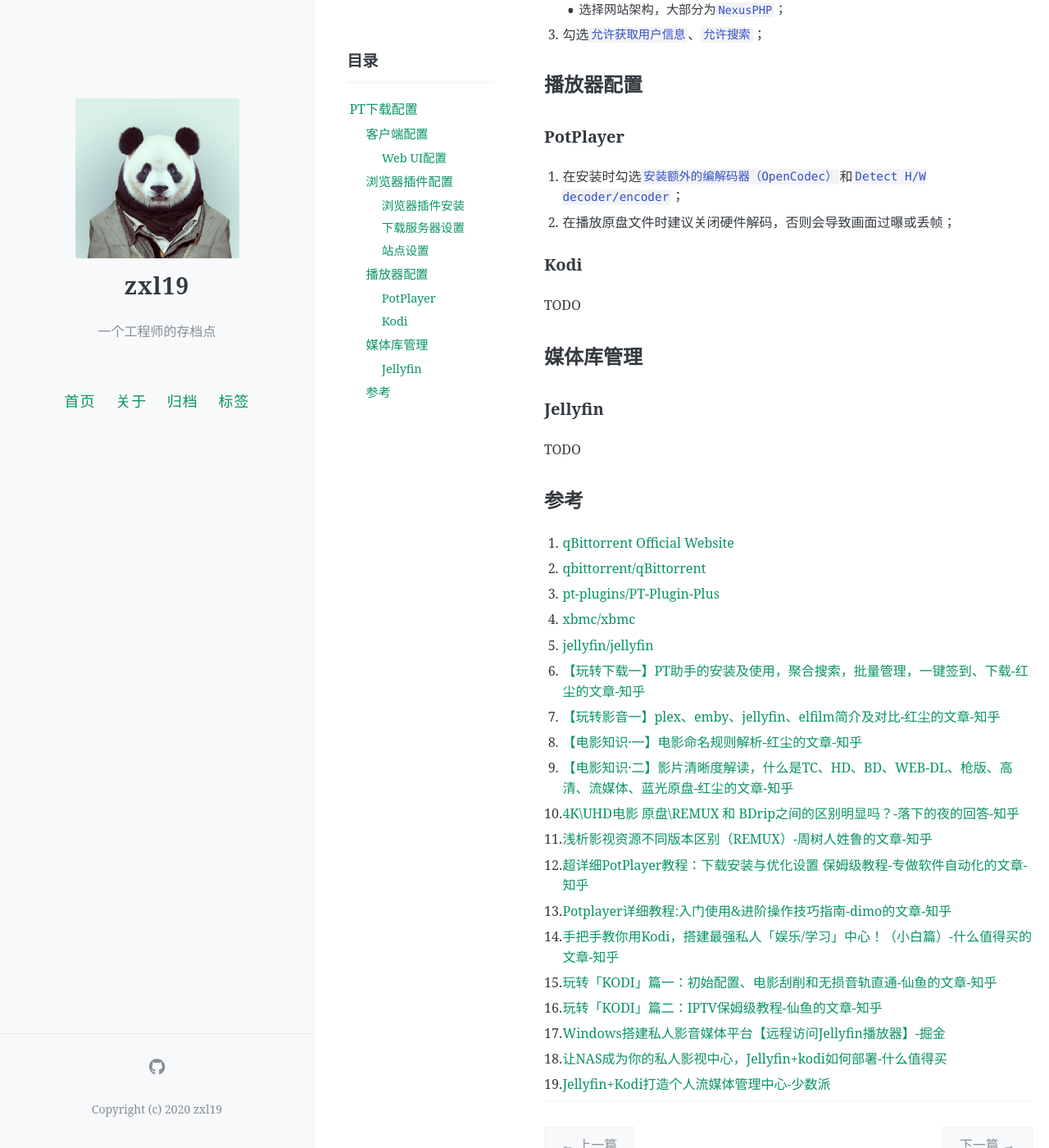
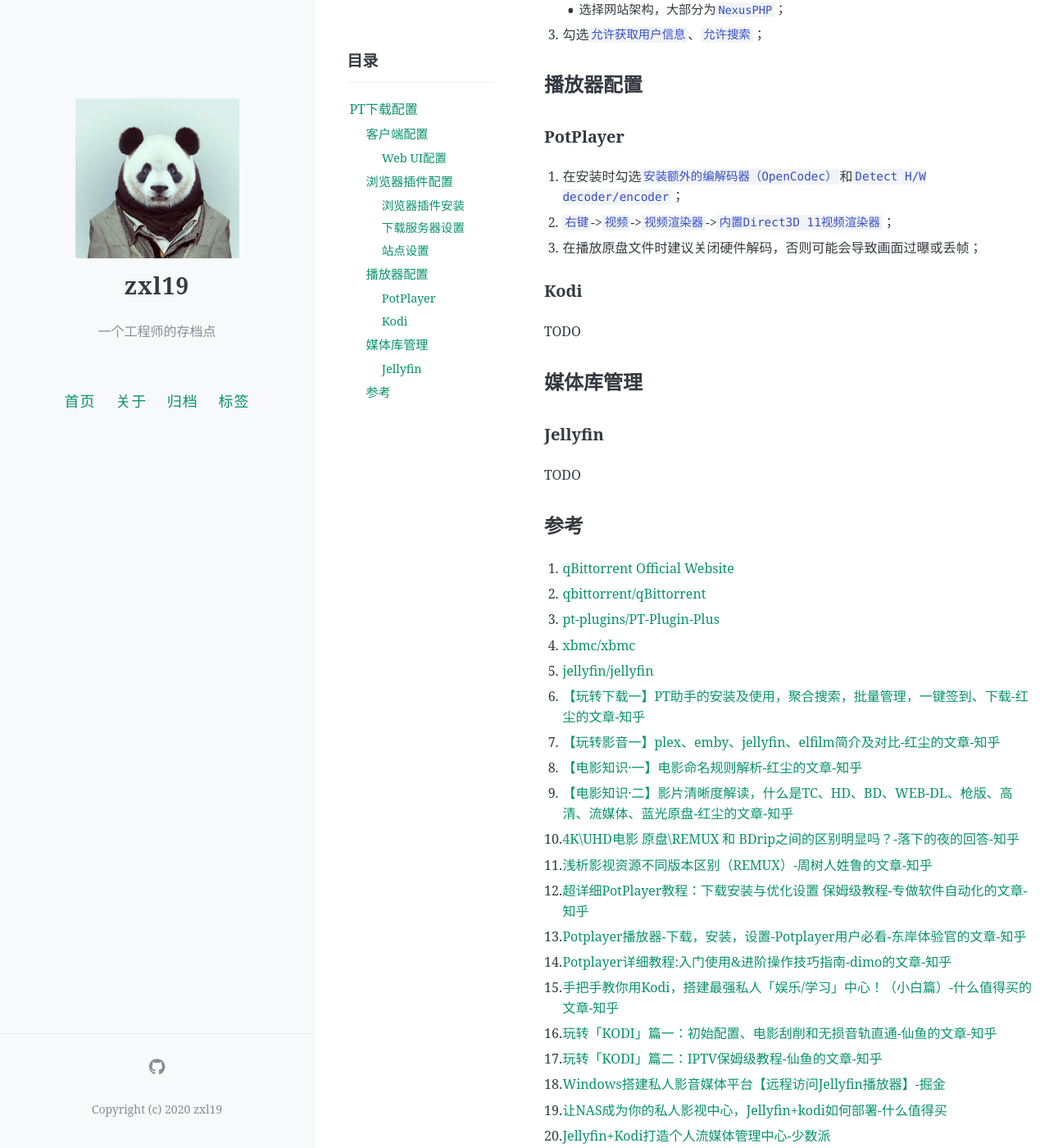
Before and after one commit to zxl19/zxl19.github.io, a Jekyll site: the page built from _posts/2023-09-07-pt-setup.md, in a window 1280 px wide and 1400 px high, scrolled down 1193 px. Shown: the whole window at 82% size. Built offline with Jekyll 4.4.1, drawn with Linux system fonts in a browser that asks for light colours; comment, search, counter and statistics services are not loaded.

Commit message:
Update Posts

```diff
--- a/_posts/2023-09-07-pt-setup.md
+++ b/_posts/2023-09-07-pt-setup.md
@@ -59,7 +59,8 @@ pinned: false
 ### PotPlayer
 
 1. 在安装时勾选`安装额外的编解码器（OpenCodec）`和`Detect H/W decoder/encoder`；
-2. 在播放原盘文件时建议关闭硬件解码，否则会导致画面过曝或丢帧；
+2. `右键`->`视频`->`视频渲染器`->`内置Direct3D 11视频渲染器`；
+3. 在播放原盘文件时建议关闭硬件解码，否则可能会导致画面过曝或丢帧；
 
 ### Kodi
 
@@ -85,10 +86,11 @@ TODO
 10. [4K\UHD电影 原盘\REMUX 和 BDrip之间的区别明显吗？-落下的夜的回答-知乎](https://www.zhihu.com/question/266754983/answer/2393730119)
 11. [浅析影视资源不同版本区别（REMUX）-周树人姓鲁的文章-知乎](https://zhuanlan.zhihu.com/p/354928248)
 12. [超详细PotPlayer教程：下载安装与优化设置 保姆级教程-专做软件自动化的文章-知乎](https://zhuanlan.zhihu.com/p/504190202)
-13. [Potplayer详细教程:入门使用&进阶操作技巧指南-dimo的文章-知乎](https://zhuanlan.zhihu.com/p/600527656)
-14. [手把手教你用Kodi，搭建最强私人「娱乐/学习」中心！（小白篇）-什么值得买的文章-知乎](https://zhuanlan.zhihu.com/p/210856993)
-15. [玩转「KODI」篇一：初始配置、电影刮削和无损音轨直通-仙鱼的文章-知乎](https://zhuanlan.zhihu.com/p/469759517)
-16. [玩转「KODI」篇二：IPTV保姆级教程-仙鱼的文章-知乎](https://zhuanlan.zhihu.com/p/478246252)
-17. [Windows搭建私人影音媒体平台【远程访问Jellyfin播放器】-掘金](https://juejin.cn/post/7226181917997482040)
-18. [让NAS成为你的私人影视中心，Jellyfin+kodi如何部署-什么值得买](https://post.smzdm.com/p/akmg5wgr/)
-19. [Jellyfin+Kodi打造个人流媒体管理中心-少数派](https://client.sspai.com/post/76951)
+13. [Potplayer播放器-下载，安装，设置-Potplayer用户必看-东岸体验官的文章-知乎](https://zhuanlan.zhihu.com/p/639279632)
+14. [Potplayer详细教程:入门使用&进阶操作技巧指南-dimo的文章-知乎](https://zhuanlan.zhihu.com/p/600527656)
+15. [手把手教你用Kodi，搭建最强私人「娱乐/学习」中心！（小白篇）-什么值得买的文章-知乎](https://zhuanlan.zhihu.com/p/210856993)
+16. [玩转「KODI」篇一：初始配置、电影刮削和无损音轨直通-仙鱼的文章-知乎](https://zhuanlan.zhihu.com/p/469759517)
+17. [玩转「KODI」篇二：IPTV保姆级教程-仙鱼的文章-知乎](https://zhuanlan.zhihu.com/p/478246252)
+18. [Windows搭建私人影音媒体平台【远程访问Jellyfin播放器】-掘金](https://juejin.cn/post/7226181917997482040)
+19. [让NAS成为你的私人影视中心，Jellyfin+kodi如何部署-什么值得买](https://post.smzdm.com/p/akmg5wgr/)
+20. [Jellyfin+Kodi打造个人流媒体管理中心-少数派](https://client.sspai.com/post/76951)
```
Also changed, not shown: _posts/2020-06-03-vscode-setup.md (+5 -1 lines).
